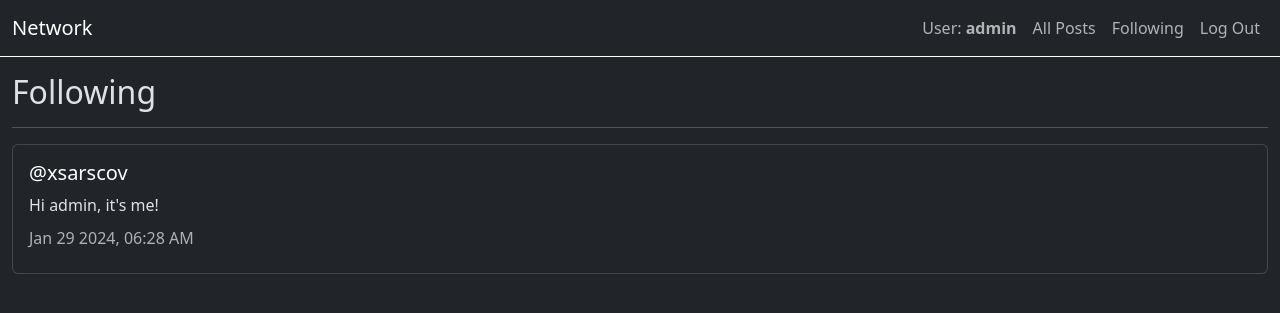
After one commit to xSarscov/cs50w-Project-4-Network, a Django app: page /following in a window 1280 px wide. The commit adds this page. Shown: the top 313 px of the page. Run offline with Django 3.2, Linux system fonts and the light colour scheme; a user stored in the database is signed in; data comes from the database, SQL or seed files in the repository; both versions use the stored data as it was after the commit.

Commit message:
Add following page :bat:

```diff
--- a/network/models.py
+++ b/network/models.py
@@ -27,7 +27,7 @@ class Like(models.Model):
     timestamp = models.DateTimeField(auto_now_add=True)
 
     def __str__(self) -> str:
-        return f'{self.user.username} likes {self.post_liked.content} at {self.timestamp}'
+        return f'{self.user.username} likes {self.post_liked.content} at {self.timestamp.strftime("%b %d %Y, %I:%M %p")}'
 
 class Comment(models.Model):
     user = models.ForeignKey(User, on_delete=models.CASCADE)
@@ -36,7 +36,7 @@ class Comment(models.Model):
     timestamp = models.DateTimeField(auto_now_add=True)
 
     def __str__(self) -> str:
-        return f'{self.user.username} said "{self.post.content} at {self.timestamp}'
+        return f'{self.user.username} said "{self.post.content} at {self.timestamp.strftime("%b %d %Y, %I:%M %p")}'
 
 class Following (models.Model):
     follower = models.ForeignKey(User, on_delete=models.CASCADE, related_name='following')
@@ -44,4 +44,4 @@ class Following (models.Model):
     timestamp = models.DateTimeField(auto_now_add=True)
 
     def __str__(self):
-        return f'{self.follower.username} follows {self.following.username} since {self.timestamp}'
+        return f'{self.follower.username} follows {self.following.username} since {self.timestamp.strftime("%b %d %Y, %I:%M %p")}'
--- /dev/null
+++ b/network/static/network/following.js
@@ -0,0 +1,29 @@
+getFollowingPosts();
+
+function getFollowingPosts() {
+    const feed = document.querySelector('#feed');
+
+    fetch('/following_posts')
+    .then(response => response.json())
+    .then(posts => {
+        posts.forEach(post => {
+
+            const postCard = document.createElement('div');
+            postCard.classList.add('card', 'mb-2')
+            const postBody = `
+            <div class="card-body">
+              <h5 class="card-title">
+                <a href="/profile/${post.username}" class="link-body-emphasis link-offset-1 link-offset-1-hover link-underline link-underline-opacity-0 link-underline-opacity-75-hover">
+                    @${post.username}
+                </a>
+              </h5>
+              <p class="card-text">${post.content}</p>
+              <h6 class="card-subtitle mb-2 text-body-secondary">${post.timestamp}</h6>
+            </div>
+            `;
+            postCard.innerHTML = postBody;
+
+            feed.appendChild(postCard);
+        });
+    })
+};
--- /dev/null
+++ b/network/templates/network/following.html
@@ -0,0 +1,14 @@
+{% extends "network/layout.html" %}
+{% load static %}
+
+{% block body %}
+    <div class="container-fluid" id="feed">
+        <h2 class="my-3">Following</h2>
+        <hr>
+
+
+
+    </div>
+
+    <script src="{% static 'network/following.js' %}"></script>
+{% endblock %}
--- a/network/templates/network/index.html
+++ b/network/templates/network/index.html
@@ -2,7 +2,7 @@
 {% load static %}
 
 {% block body %}
-    <div class="container-fluid" id="feed">
+    <div class="container-fluid">
         <h2 class="my-3">All posts</h2>
 
         {% if user.is_authenticated %}
@@ -20,7 +20,7 @@
         </div>
         {% endif %}
         <hr>
-
+        <div id="feed"></div>
 
     </div>
 
--- a/network/templates/network/layout.html
+++ b/network/templates/network/layout.html
@@ -14,7 +14,7 @@
         <nav class="navbar navbar-expand-lg border-bottom border-white">
             <div class="container-fluid">
 
-                <a class="navbar-brand" href="#">Network</a>
+                <a class="navbar-brand" href="{% url 'index' %}">Network</a>
 
                 <button class="navbar-toggler" type="button" data-bs-toggle="collapse" data-bs-target="#navbarNavAltMarkup" aria-controls="navbarNavAltMarkup" aria-expanded="false" aria-label="Toggle navigation">
                     <span class="navbar-toggler-icon"></span>
@@ -32,7 +32,7 @@
                       </li>
                       {% if user.is_authenticated %}
                           <li class="nav-item">
-                              <a class="nav-link" href="#">Following</a>
+                              <a class="nav-link" href="{% url 'following' %}">Following</a>
                           </li>
                           <li class="nav-item">
                               <a class="nav-link" href="{% url 'logout' %}">Log Out</a>
--- a/network/urls.py
+++ b/network/urls.py
@@ -9,9 +9,11 @@ urlpatterns = [
     path("logout", views.logout_view, name="logout"),
     path("register", views.register, name="register"),
     path("profile/<str:username>", views.profile, name="profile"),
+    path("following", views.following, name="following"),
 
     # API routes
     path("posts", views.get_all_posts, name="posts"),
     path("create_post", views.create_post, name="create_post"),
+    path("following_posts", views.get_following_posts, name="following_posts"),
 
 ]
--- a/network/views.py
+++ b/network/views.py
@@ -6,7 +6,7 @@ from django.shortcuts import render, redirect
 from django.urls import reverse
 from django.contrib.auth.decorators import login_required
 
-from .models import User, Post
+from .models import User, Post, Following
 from .forms import PostForm
 
 def index(request):
@@ -14,6 +14,10 @@ def index(request):
     return render(request, "network/index.html", {
         'form': form
     })
+
+@login_required
+def following(request):
+    return render(request, "network/following.html")
 
 @login_required
 def create_post(request):
@@ -38,9 +42,14 @@ def create_post(request):
     else:
         return JsonResponse({"error": "Invalid request method."}, status=405)
 
-@login_required
 def get_all_posts(request):
     posts = Post.objects.all().order_by('-timestamp')
+    return JsonResponse([post.serialize() for post in posts], safe=False)
+
+@login_required
+def get_following_posts(request):
+    followed_users = User.objects.filter(followers__follower=request.user)
+    posts = Post.objects.filter(user__in=followed_users)
     return JsonResponse([post.serialize() for post in posts], safe=False)
 
 @login_required
```
Also changed, not shown: network/static/network/index.js (+9 -3 lines), network/templates/network/profile.html (+6 -2 lines), db.sqlite3. Lines whose indentation alone changed are shown as unchanged.
